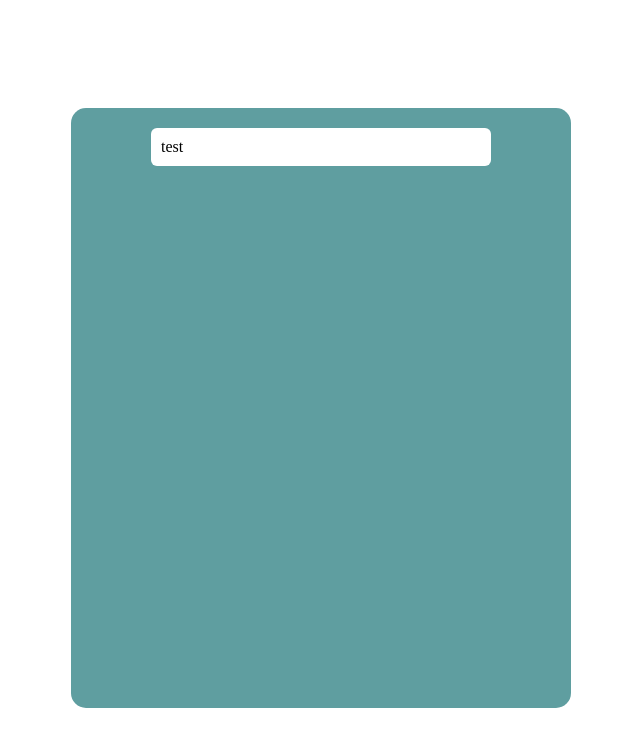
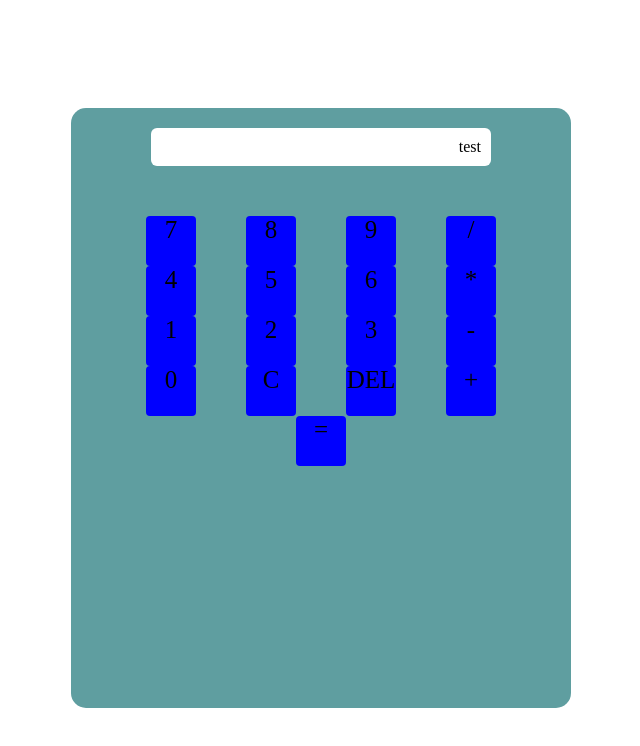
Before and after one commit to Kinloes/calculator, a plain HTML site: page index.html in a window 1280 px wide. Shown: the whole page, without its empty margins (319-959 px from the left). Drawn offline with Linux system fonts and the light colour scheme.

Commit message:
Continuing work on the calculator layout

```diff
--- a/calculator.css
+++ b/calculator.css
@@ -12,6 +12,7 @@ body{
     align-items: center;
 }
 #visualInput{
+    text-align: end;
     border-radius: 6px;
     padding: 10px;
     margin-top: 20px;
@@ -19,3 +20,57 @@ body{
     margin-left: 80px;
     background-color: white;
 }
+#buttons{
+    margin-top: 50px;
+    display: flex;
+    flex-direction: column;
+    align-items: center;
+}
+#row1, #row2, #row3, #row4, #row5{
+    text-align: center;
+    font-size: 25px;
+    gap: 50px;
+}
+#row1{
+    display: flex;
+    flex: 1;
+}
+#row1 div{
+    background-color: blue;
+    width: 50px;
+    height: 50px;
+    border-radius: 4px;
+}
+#row2{
+    display: flex;
+}
+#row2 div{
+    background-color: blue;
+    width: 50px;
+    height: 50px;
+    border-radius: 4px;
+}
+#row3{
+    display: flex;
+}
+#row3 div{
+    background-color: blue;
+    width: 50px;
+    height: 50px;
+    border-radius: 4px;
+}
+#row4{
+    display: flex;
+}
+#row4 div{
+    background-color: blue;
+    width: 50px;
+    height: 50px;
+    border-radius: 4px;
+}
+#row5 div{
+    background-color: blue;
+    width: 50px;
+    height: 50px;
+    border-radius: 4px;
+}
--- a/index.html
+++ b/index.html
@@ -9,6 +9,35 @@
 <body>
     <div id="calcContainer">
         <div id="visualInput">test</div>
+    <div id="buttons">
+        <div id="row1">
+            <div id="seven">7</div>
+            <div id="eight">8</div>
+            <div id="nine">9</div>
+            <div id="divide">/</div>
+        </div>
+        <div id="row2">
+            <div id="four">4</div>
+            <div id="five">5</div>
+            <div id="six">6</div>
+            <div id="multiply">*</div>
+        </div>
+        <div id="row3">
+            <div id="one">1</div>
+            <div id="two">2</div>
+            <div id="three">3</div>
+            <div id="minus">-</div>
+        </div>
+        <div id="row4">
+            <div id="zero">0</div>
+            <div id="clear">C</div>
+            <div id="delete">DEL</div>
+            <div id="add">+</div>
+        </div>
+        <div id="row5">
+            <div id="Equal">=</div>
+        </div>
+    </div>
     </div>
     <script src="calculator.js"></script>
 </body>
```
